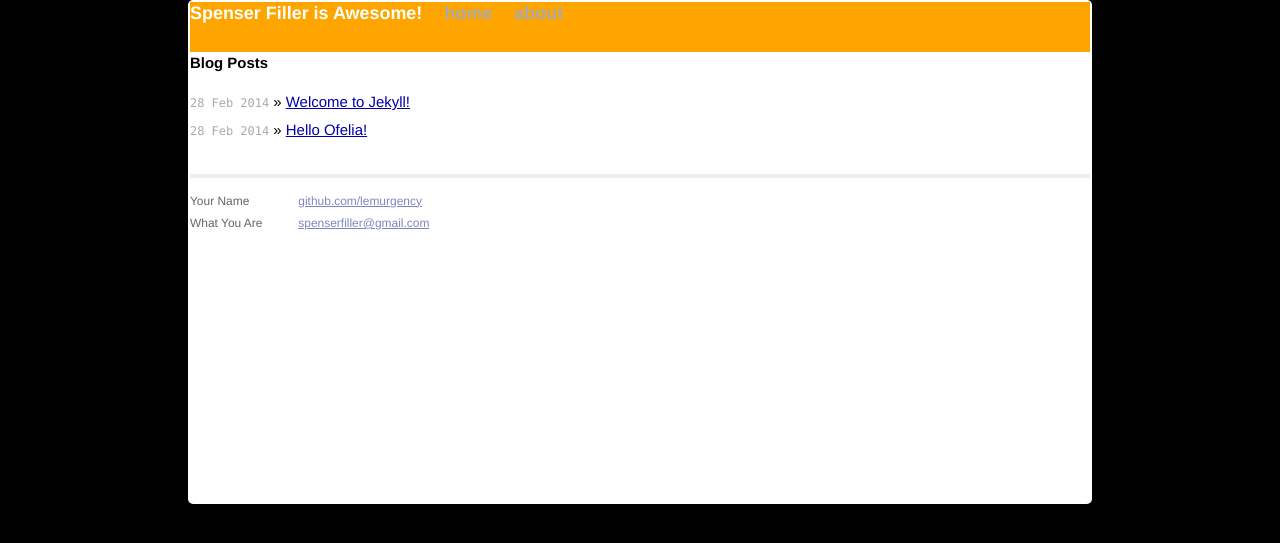
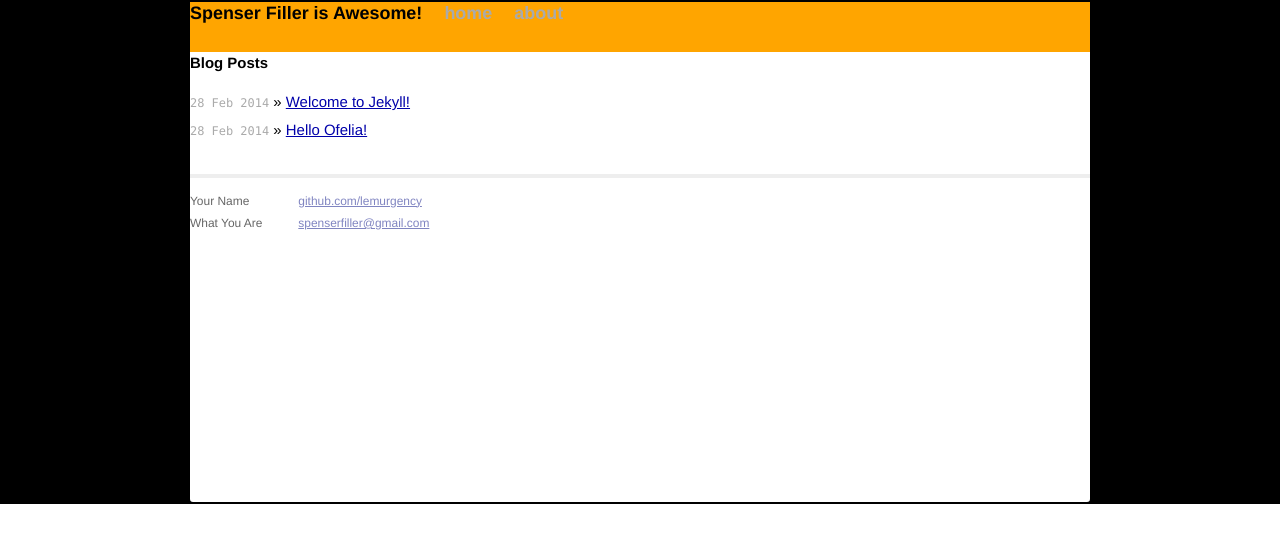
Before and after one commit to lemurgency/lemurgency.github.io, a Jekyll site: the page built from index.html, in a window 1280 px wide. Shown: the top 543 px of the page. Built offline with Jekyll 4.4.1, drawn with Linux system fonts in a browser that asks for light colours; Markdown is read by kramdown in place of the engine named in the settings.

Commit message:
Messing with style

```diff
--- a/css/main.css
+++ b/css/main.css
@@ -13,7 +13,7 @@
 html, body { height: 100%; }
 
 body {
-  background-color:black;
+  background-color:white;
   font: 13.34px Helvetica, Arial, sans-serif;
   font-size: small;
   text-align: center;
@@ -68,7 +68,7 @@ background-color: black;
   min-height: 500px;
   border:2px solid;
   border-radius:5px;
-  border-color:white;
+  border-color:black;
 }
 
 .banner {
@@ -89,7 +89,7 @@ height:50px;
 }
 
 .title a {
-  color: white;
+  color: black;
 }
 
 .title a:hover {
```
